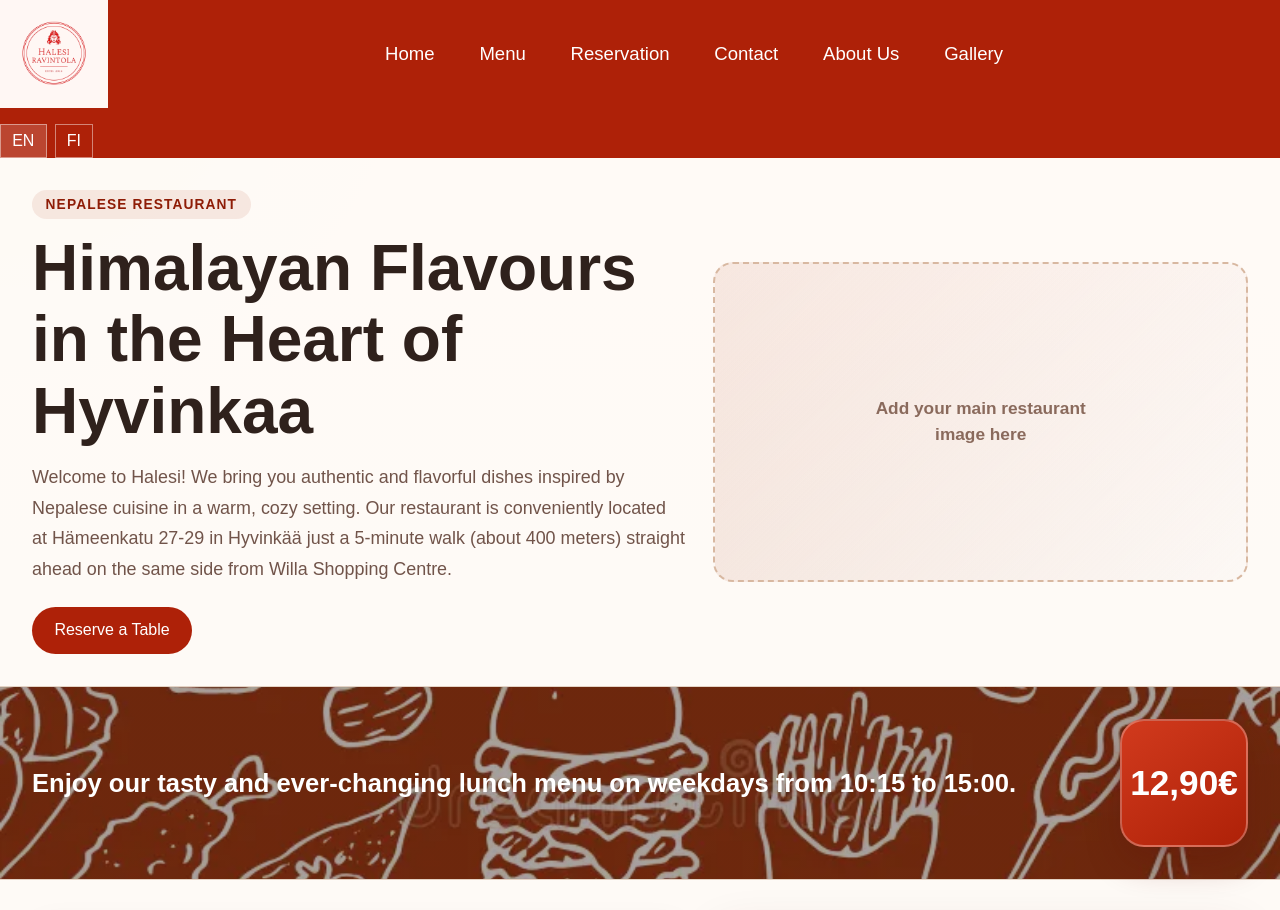
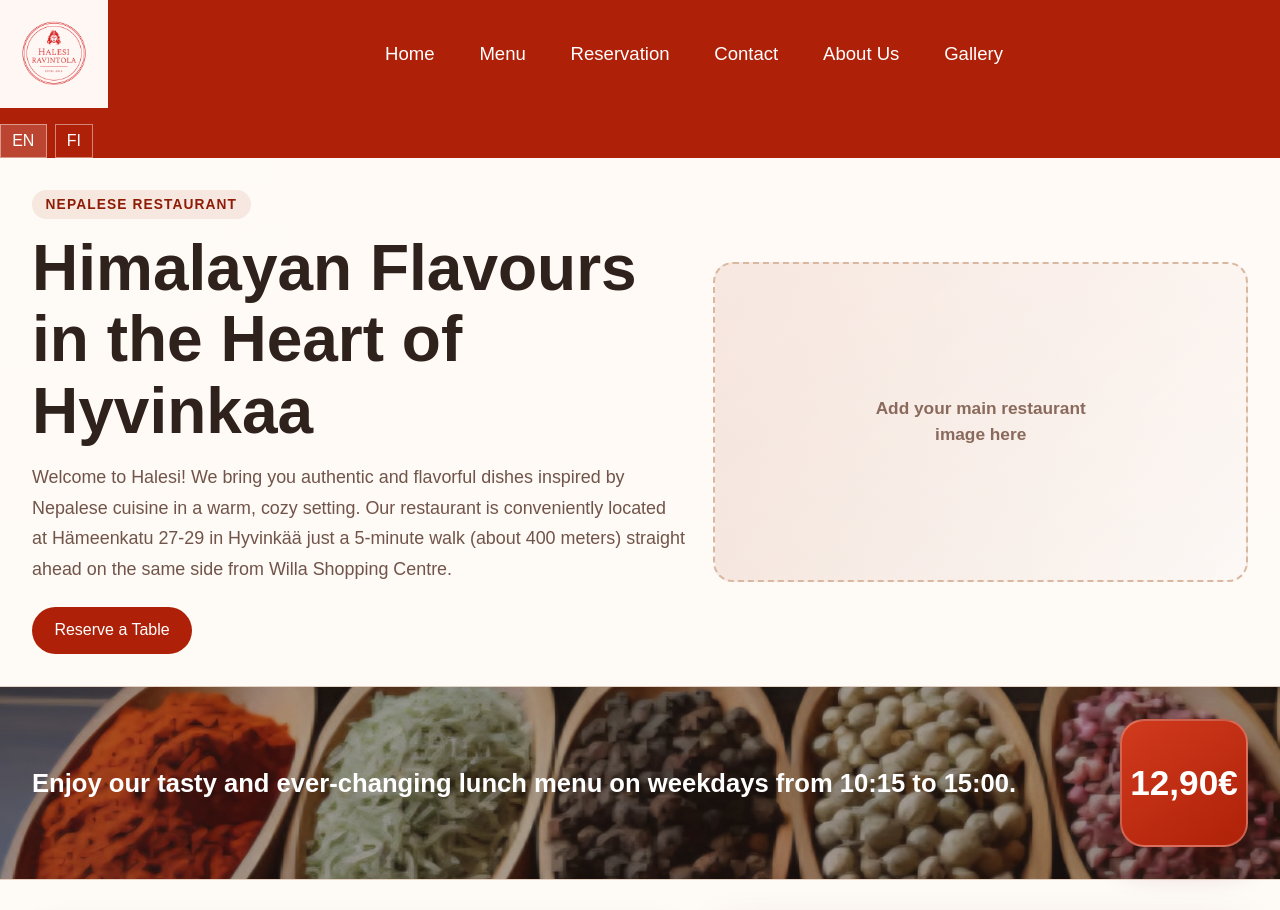
Before and after one commit to RavintolaHalesi/halesi-ravintola-website, a Next.js app: page / in a window 1280 px wide. Shown: the top 910 px of the page. Built offline with nearby package versions, Linux system fonts and the light colour scheme.

Commit message:
Update lunch section background image

```diff
--- a/app/globals.css
+++ b/app/globals.css
@@ -210,7 +210,7 @@ input {
   min-height: 180px;
   background:
     linear-gradient(rgba(47, 33, 28, 0.42), rgba(47, 33, 28, 0.42)),
-    url("/assets/lunch-banner.webp") center/cover no-repeat;
+    url("/assets/lunch-banner-new.jpeg") center/cover no-repeat;
   border-top: 1px solid var(--border);
   border-bottom: 1px solid var(--border);
 }
```
Also changed, not shown: public/assets/lunch-banner-new.jpeg (added).
